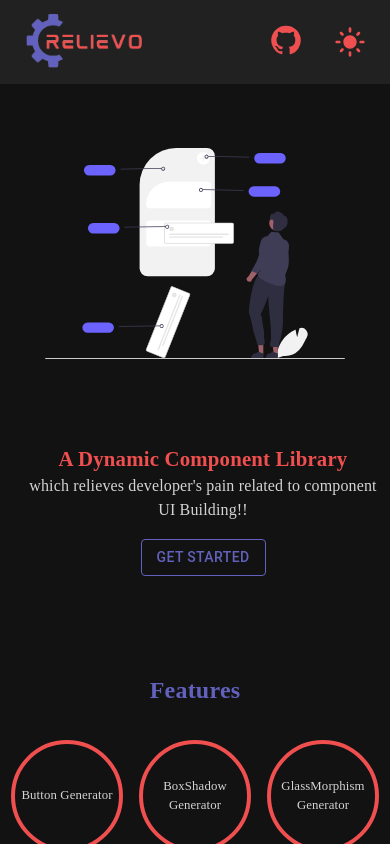
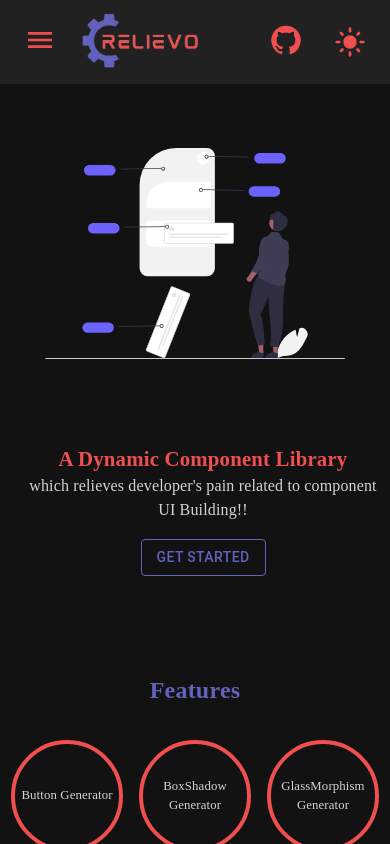
Before and after one commit to rishbitsnbytes/relievo, a React (Create React App) app: page / in a window 390 px wide. Built offline with nearby package versions, Linux system fonts and the light colour scheme; a web font is replaced by a local one.

Commit message:
feat: hamburger in header

```diff
--- a/src/components/headerComponents/Header.jsx
+++ b/src/components/headerComponents/Header.jsx
@@ -2,6 +2,7 @@
 import { HeaderNav } from "./HeaderNav";
 import { HeaderLogo } from "./HeaderLogo";
 import { flexCenter } from "../../utils/commonStyles";
+import { HeaderHamburgerMenu } from "./HeaderHamburgerMenu";
 
 const Header = () => {
     return (
@@ -11,7 +12,15 @@
             height: '10vh',
             padding: '0rem 1.5rem 0rem 1.5rem',
         }}>
-            <HeaderLogo />
+            <Box
+                sx={{
+                    alignItems: 'center',
+                    display: 'flex',
+                    gap: 3
+                }}>
+                <HeaderHamburgerMenu />
+                <HeaderLogo />
+            </Box>
             <HeaderNav />
         </Box>
     );
--- /dev/null
+++ b/src/components/headerComponents/HeaderHamburgerMenu.jsx
@@ -0,0 +1,56 @@
+import { useState } from 'react';
+import MenuIcon from '@mui/icons-material/Menu';
+import { Box, Link, Typography } from "@mui/material";
+import { hamburgerList } from "../../constants/hamburgerList";
+import { headerIcon, typographyStyle } from "../../utils/commonStyles";
+
+const HeaderHamburgerMenu = () => {
+
+    const [showHamburgerPopup, setShowHamburgerPopup] = useState(false);
+
+    const toggleHamburgerPopupView = () => {
+        showHamburgerPopup === false ? setShowHamburgerPopup(true) : setShowHamburgerPopup(false)
+    }
+
+    return (
+        <Box sx={{ position: 'relative' }}>
+            <MenuIcon
+                sx={headerIcon}
+                onClick={() => toggleHamburgerPopupView()} />
+            {
+                showHamburgerPopup && <Box
+                    sx={{
+                        border: '1px solid #6261bd',
+                        backgroundColor: 'primary.main',
+                        borderRadius: 1,
+                        position: 'absolute',
+                        width: '13rem',
+                        p: 2,
+                        zIndex: 2,
+                    }}>
+                    {
+                        hamburgerList.map((listItem, index) =>
+                            <Link
+                                key={index}
+                                href={listItem?.link}>
+                                <Typography
+                                    sx={{
+                                        ...typographyStyle,
+                                        color: 'otherColors.gray',
+                                        '&:hover': {
+                                            color: 'otherColors.action'
+                                        }
+                                    }}>
+                                    {
+                                        listItem?.name
+                                    }
+                                </Typography>
+                            </Link>)
+                    }
+                </Box>
+            }
+        </Box>
+    );
+}
+
+export { HeaderHamburgerMenu };
--- /dev/null
+++ b/src/constants/hamburgerList.js
@@ -0,0 +1,10 @@
+export const hamburgerList = [
+    {
+        name: "Button",
+        link: "/btn"
+    },
+    {
+        name: "Box-shadow",
+        link: "/box-shadow"
+    }
+];
```
